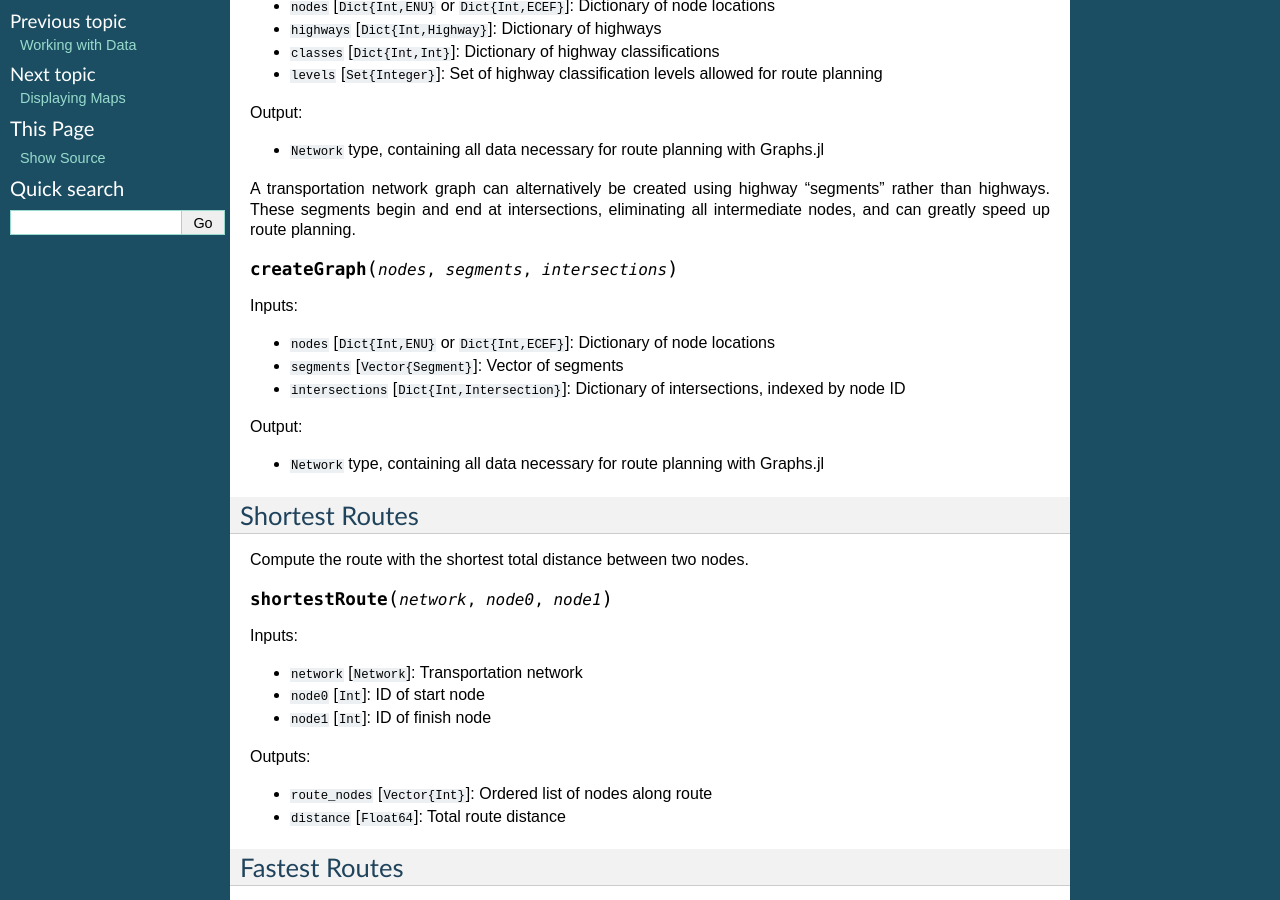
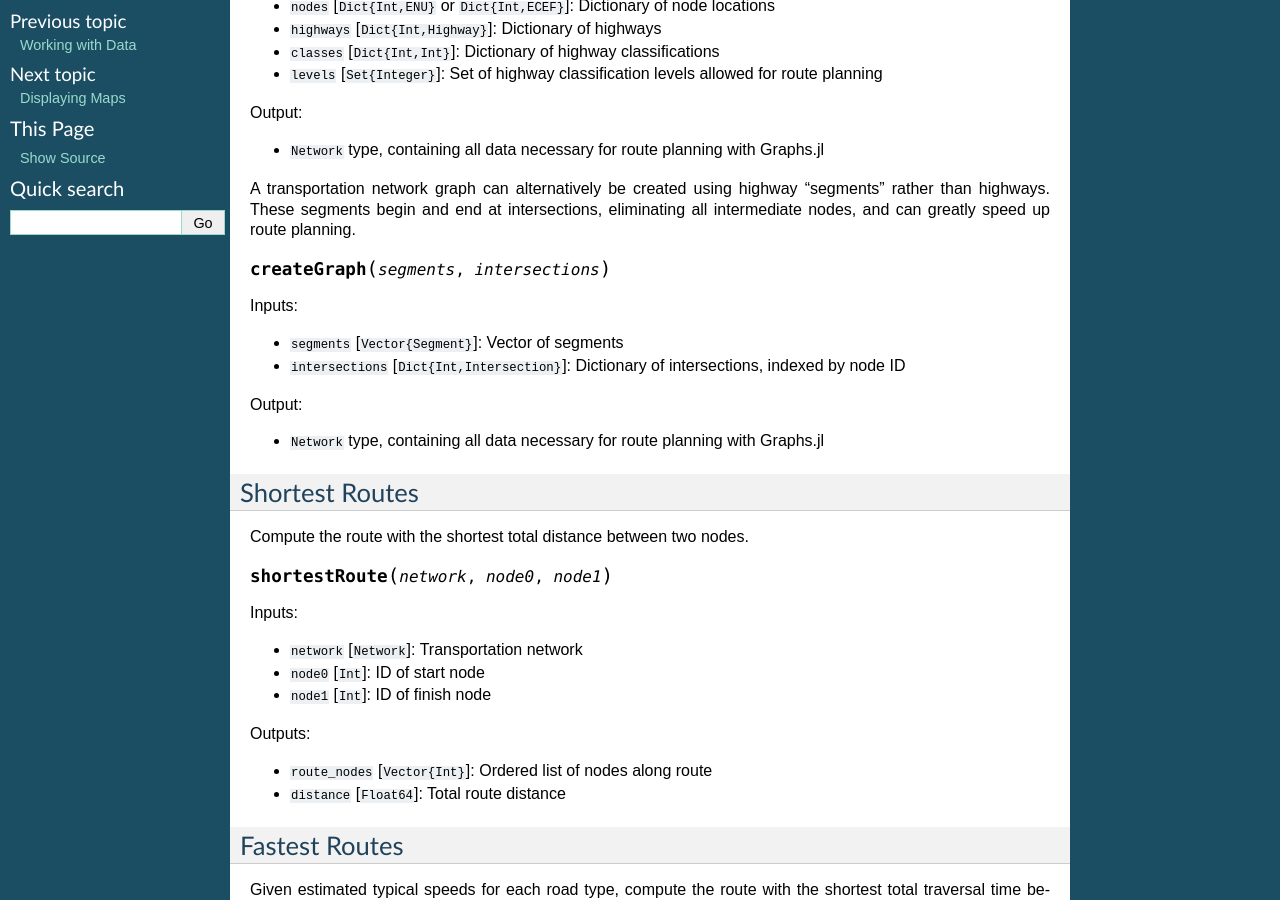
Before and after one commit to tedsteiner/OpenStreetMap.jl, a Sphinx documentation site: the page built from docs/routing.rst, in a window 1280 px wide and 900 px high, scrolled down 346 px. Built offline with Sphinx 7.4.7, drawn with Linux system fonts in a browser that asks for light colours.

Commit message:
createGraph doc fix

```diff
--- a/docs/routing.rst
+++ b/docs/routing.rst
@@ -25,11 +25,10 @@ A transportation network graph can alternatively be created using highway
 "segments" rather than highways. These segments begin and end at intersections,
 eliminating all intermediate nodes, and can greatly speed up route planning.
 
-.. py:function:: createGraph(nodes, segments, intersections)
+.. py:function:: createGraph(segments, intersections)
 
 Inputs:
 
-* ``nodes`` [``Dict{Int,ENU}`` or ``Dict{Int,ECEF}``]: Dictionary of node locations
 * ``segments`` [``Vector{Segment}``]: Vector of segments
 * ``intersections`` [``Dict{Int,Intersection}``]: Dictionary of intersections, indexed by node ID
 
```
